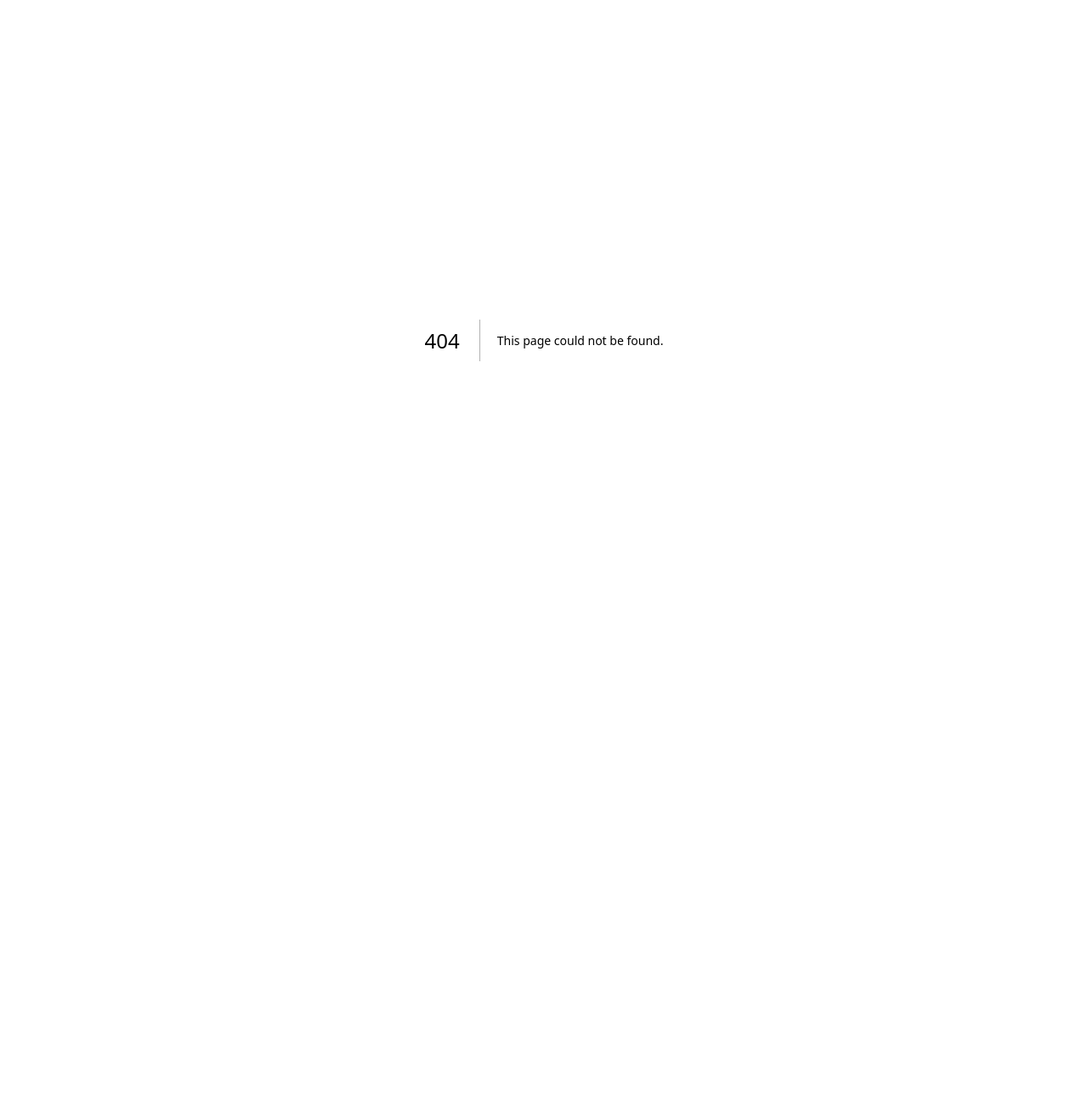
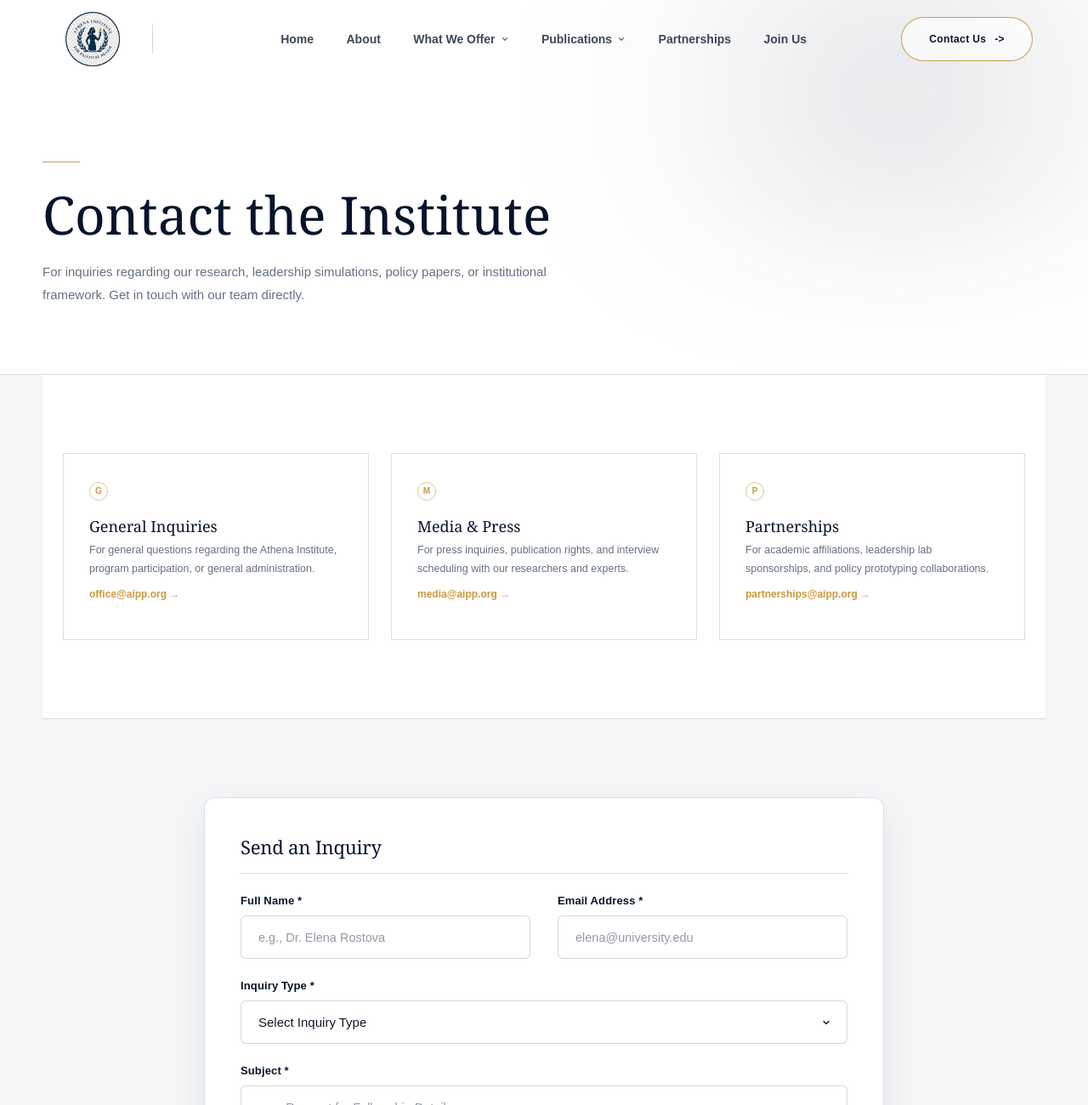
Before and after one commit to Tayyab2344/Athena-Institute-for-Political-Praxis-AIPP-, a Next.js app: page /contact in a window 1280 px wide. Before the commit this address had no page. Shown: the top 1300 px of the page at 85% size. Before the commit the page ends 800 px from the top, so only its background shows below. Built offline with nearby package versions, Linux system fonts and the light colour scheme.

Commit message:
Create premium Contact Us page and update header and footer contact links

```diff
--- a/app/components/Footer.jsx
+++ b/app/components/Footer.jsx
@@ -1,15 +1,28 @@
 const columns = [
   {
     title: "Resources",
-    links: ["Research Archive", "Policy Papers", "Annual Report", "Digital Library"],
+    links: [
+      { label: "Research Archive", href: "/research" },
+      { label: "Policy Papers", href: "/archive" },
+      { label: "Annual Report", href: "/about" },
+      { label: "Digital Library", href: "/writings" },
+    ],
   },
   {
     title: "Institutional",
-    links: ["About AIPP", "Board of Directors", "Advisory Council", "Contact Us"],
+    links: [
+      { label: "About AIPP", href: "/about" },
+      { label: "Board of Directors", href: "/about" },
+      { label: "Advisory Council", href: "/about" },
+      { label: "Contact Us", href: "/contact" },
+    ],
   },
   {
     title: "Legal",
-    links: ["Privacy Policy", "Terms of Service"],
+    links: [
+      { label: "Privacy Policy", href: "#" },
+      { label: "Terms of Service", href: "#" },
+    ],
   },
 ];
 
@@ -29,8 +42,8 @@ export default function Footer() {
           <nav key={column.title} aria-label={column.title}>
             <h2>{column.title}</h2>
             {column.links.map((link) => (
-              <a key={link} href="#top">
-                {link}
+              <a key={link.label} href={link.href}>
+                {link.label}
               </a>
             ))}
           </nav>
--- a/app/components/Header.jsx
+++ b/app/components/Header.jsx
@@ -232,7 +232,7 @@ export default function Header() {
       </nav>
 
       <div className="nav-actions">
-        <a className="contact-button" href="/join">
+        <a className="contact-button" href="/contact">
           Contact Us
           <span aria-hidden="true">-&gt;</span>
         </a>
@@ -335,7 +335,7 @@ export default function Header() {
               </a>
             );
           })}
-          <a href="/join" className={pathname === "/join" ? "active" : ""} onClick={() => setIsMobileMenuOpen(false)}>
+          <a href="/contact" className={pathname === "/contact" ? "active" : ""} onClick={() => setIsMobileMenuOpen(false)}>
             Contact
           </a>
         </nav>
--- /dev/null
+++ b/app/contact/page.jsx
@@ -0,0 +1,182 @@
+"use client";
+
+import { useState } from "react";
+import Header from "../components/Header";
+import Footer from "../components/Footer";
+
+export default function ContactPage() {
+  const [submitted, setSubmitted] = useState(false);
+  const [formData, setFormData] = useState({
+    name: "",
+    email: "",
+    type: "",
+    subject: "",
+    message: ""
+  });
+
+  const handleSubmit = (e) => {
+    e.preventDefault();
+    setSubmitted(true);
+  };
+
+  const handleReset = () => {
+    setSubmitted(false);
+    setFormData({
+      name: "",
+      email: "",
+      type: "",
+      subject: "",
+      message: ""
+    });
+  };
+
+  return (
+    <main id="top" className="contact-page-container">
+      <Header />
+
+      {/* Contact Hero */}
+      <section className="about-hero" aria-labelledby="contact-hero-title">
+        <div className="about-hero-glow" aria-hidden="true" />
+        <div className="about-hero-content">
+          <span className="rule" aria-hidden="true" />
+          <h1 id="contact-hero-title">
+            Contact the Institute
+          </h1>
+          <p>
+            For inquiries regarding our research, leadership simulations, policy papers, or institutional framework. Get in touch with our team directly.
+          </p>
+        </div>
+      </section>
+
+      {/* Inquiry Channels / Cards */}
+      <section className="section-shell" id="channels" style={{ borderBottom: "1px solid var(--line)", background: "var(--white)" }}>
+        <div className="feature-grid reveal-up" style={{ marginTop: 0 }}>
+          <div className="feature-card">
+            <span className="line-icon" aria-hidden="true">G</span>
+            <h3 style={{ marginTop: "20px", fontSize: "18px", color: "var(--navy)" }}>General Inquiries</h3>
+            <p style={{ marginTop: "8px", fontSize: "12.5px" }}>
+              For general questions regarding the Athena Institute, program participation, or general administration.
+            </p>
+            <a href="mailto:office@aipp.org" style={{ display: "inline-block", marginTop: "12px", color: "var(--gold)", fontFamily: "var(--sans)", fontSize: "12px", fontWeight: "800" }}>
+              office@aipp.org &rarr;
+            </a>
+          </div>
+
+          <div className="feature-card">
+            <span className="line-icon" aria-hidden="true">M</span>
+            <h3 style={{ marginTop: "20px", fontSize: "18px", color: "var(--navy)" }}>Media &amp; Press</h3>
+            <p style={{ marginTop: "8px", fontSize: "12.5px" }}>
+              For press inquiries, publication rights, and interview scheduling with our researchers and experts.
+            </p>
+            <a href="mailto:media@aipp.org" style={{ display: "inline-block", marginTop: "12px", color: "var(--gold)", fontFamily: "var(--sans)", fontSize: "12px", fontWeight: "800" }}>
+              media@aipp.org &rarr;
+            </a>
+          </div>
+
+          <div className="feature-card">
+            <span className="line-icon" aria-hidden="true">P</span>
+            <h3 style={{ marginTop: "20px", fontSize: "18px", color: "var(--navy)" }}>Partnerships</h3>
+            <p style={{ marginTop: "8px", fontSize: "12.5px" }}>
+              For academic affiliations, leadership lab sponsorships, and policy prototyping collaborations.
+            </p>
+            <a href="mailto:partnerships@aipp.org" style={{ display: "inline-block", marginTop: "12px", color: "var(--gold)", fontFamily: "var(--sans)", fontSize: "12px", fontWeight: "800" }}>
+              partnerships@aipp.org &rarr;
+            </a>
+          </div>
+        </div>
+      </section>
+
+      {/* Main Contact Form Section */}
+      <section className="section-shell" id="contact-form-section">
+        <div style={{ maxWidth: "800px", margin: "0 auto" }} className="reveal-up">
+          <div className="path-form-wrapper" style={{ background: "var(--white)", border: "1px solid var(--line)", padding: "clamp(24px, 5vw, 42px)", boxShadow: "var(--shadow)" }}>
+            {submitted ? (
+              <div className="form-success-message" style={{ textAlign: "center", padding: "40px 20px" }}>
+                <span className="success-icon" style={{ display: "inline-grid", placeItems: "center", width: "60px", height: "60px", background: "rgba(201, 154, 66, 0.1)", color: "var(--gold)", borderRadius: "50%", fontSize: "30px", marginBottom: "20px" }} aria-hidden="true">✓</span>
+                <h4 style={{ fontSize: "22px", color: "var(--navy)", margin: "0 0 10px", fontWeight: "400" }}>Inquiry Submitted Successfully</h4>
+                <p style={{ color: "var(--muted)", fontFamily: "var(--sans)", fontSize: "14px", margin: "0 auto 24px", maxWidth: "480px" }}>
+                  Thank you for contacting us. A member of our team will review your message and respond to you at the provided email address as soon as possible.
+                </p>
+                <button type="button" className="success-reset-btn" onClick={handleReset}>Send another message</button>
+              </div>
+            ) : (
+              <form onSubmit={handleSubmit} className="premium-form">
+                <h4 className="form-legend" style={{ fontSize: "22px", color: "var(--navy)", borderBottom: "1px solid var(--line)", paddingBottom: "16px", marginBottom: "24px", fontWeight: "400" }}>
+                  Send an Inquiry
+                </h4>
+
+                <div className="form-grid">
+                  <div className="form-group">
+                    <label htmlFor="contact-name">Full Name *</label>
+                    <input
+                      type="text"
+                      id="contact-name"
+                      required
+                      placeholder="e.g., Dr. Elena Rostova"
+                      value={formData.name}
+                      onChange={(e) => setFormData({ ...formData, name: e.target.value })}
+                    />
+                  </div>
+                  <div className="form-group">
+                    <label htmlFor="contact-email">Email Address *</label>
+                    <input
+                      type="email"
+                      id="contact-email"
+                      required
+                      placeholder="elena@university.edu"
+                      value={formData.email}
+                      onChange={(e) => setFormData({ ...formData, email: e.target.value })}
+                    />
+                  </div>
+                  <div className="form-group full-width">
+                    <label htmlFor="contact-type">Inquiry Type *</label>
+                    <select
+                      id="contact-type"
+                      required
+                      value={formData.type}
+                      onChange={(e) => setFormData({ ...formData, type: e.target.value })}
+                    >
+                      <option value="" disabled>Select Inquiry Type</option>
+                      <option value="general">General &amp; Academic Inquiry</option>
+                      <option value="media">Media &amp; Press Relations</option>
+                      <option value="partnership">Institutional Partnership</option>
+                      <option value="other">Other</option>
+                    </select>
+                  </div>
+                  <div className="form-group full-width">
+                    <label htmlFor="contact-subject">Subject *</label>
+                    <input
+                      type="text"
+                      id="contact-subject"
+                      required
+                      placeholder="e.g., Request for Fellowship Details"
+                      value={formData.subject}
+                      onChange={(e) => setFormData({ ...formData, subject: e.target.value })}
+                    />
+                  </div>
+                  <div className="form-group full-width">
+                    <label htmlFor="contact-message">Message *</label>
+                    <textarea
+                      id="contact-message"
+                      rows="6"
+                      required
+                      placeholder="Please details your inquiry here. Be as specific as possible so we can route your message to the correct division..."
+                      value={formData.message}
+                      onChange={(e) => setFormData({ ...formData, message: e.target.value })}
+                    />
+                  </div>
+                </div>
+
+                <button type="submit" className="form-submit-btn">
+                  SEND INQUIRY
+                </button>
+              </form>
+            )}
+          </div>
+        </div>
+      </section>
+
+      <Footer />
+    </main>
+  );
+}
```
Also changed, not shown: app/globals.css.
